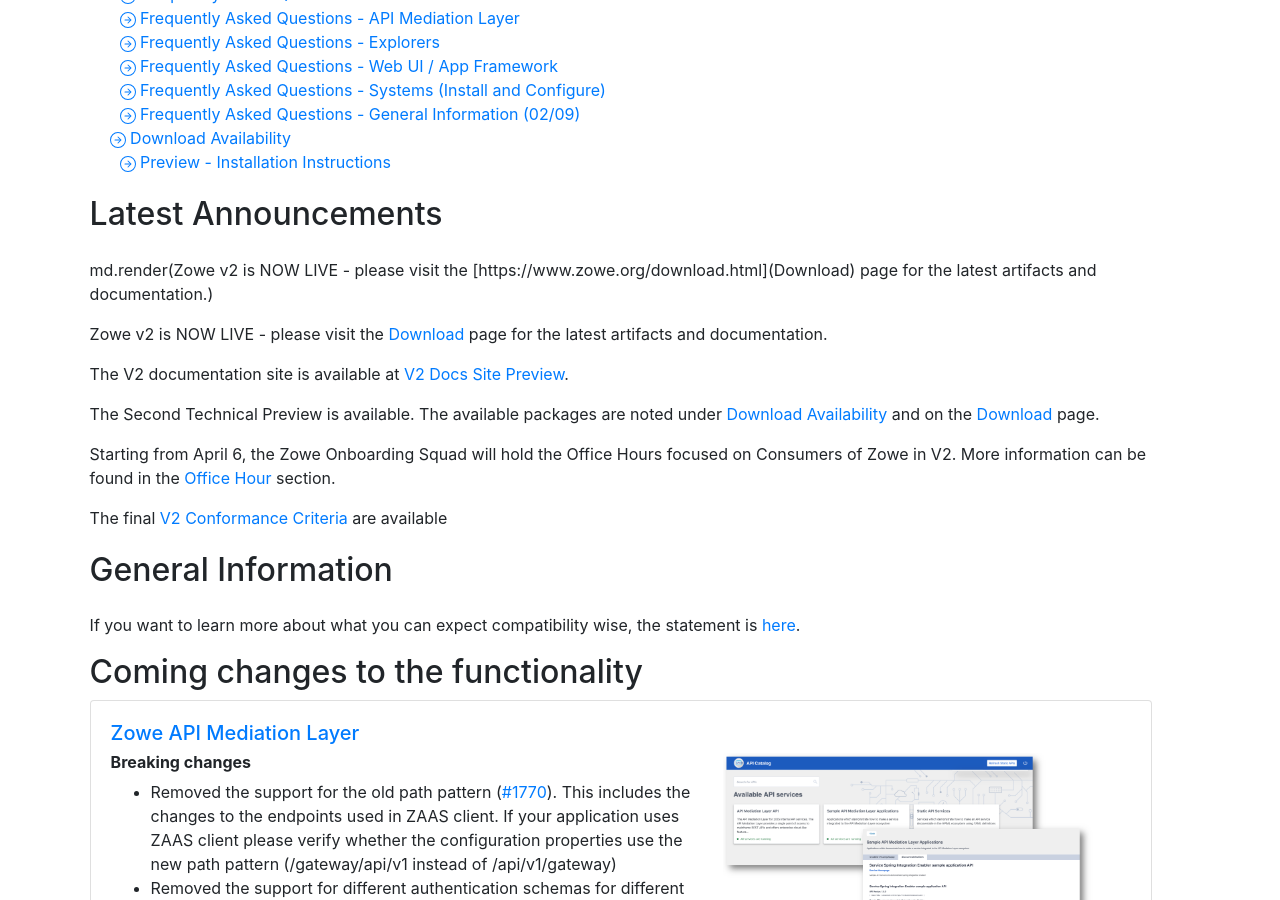
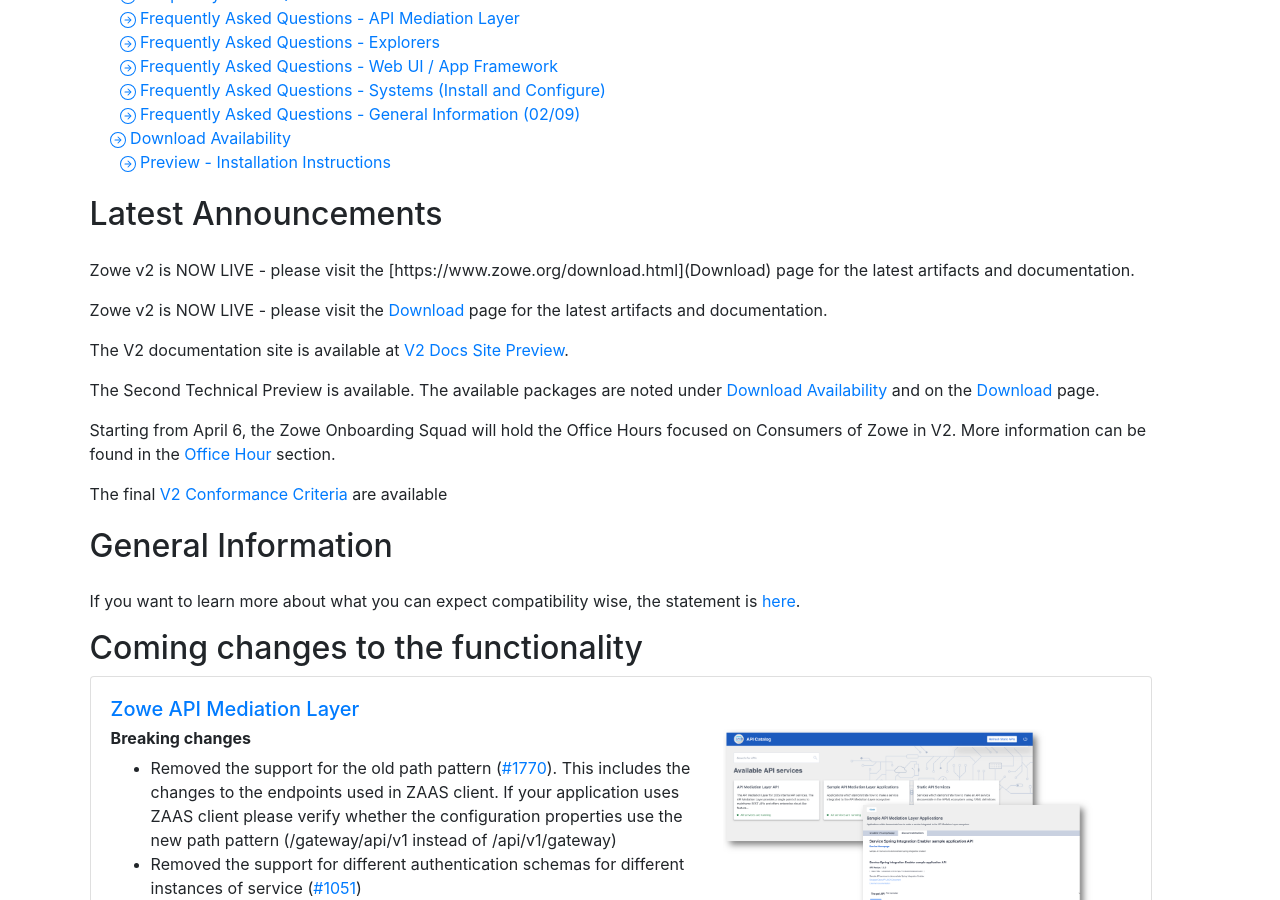
Before and after one commit to zowe/zowe.github.io, a Jekyll site: the page built from vNext.md, in a window 1280 px wide and 900 px high, scrolled down 485 px. Built offline with Jekyll 4.4.1, drawn with Linux system fonts in a browser that asks for light colours; our own code applies the rules of GitHub Pages for plain Markdown files.

Commit message:
Add correct class
Signed-off-by: GitHub <noreply@github.com>

```diff
--- a/vNext.md
+++ b/vNext.md
@@ -112,7 +112,7 @@
     <h2 style="margin-bottom: 1.5rem; margin-top: 2%" id="latest-announcements">Latest Announcements</h2>
     {% if site.data.vnext_announcements %}
       {% for announcement in site.data.vnext_announcements %}
-      <p>md.render({{ announcement.announcement }})</p>
+      <p class="md-transform">{{ announcement.announcement }}</p>
       {% endfor %}
     {% endif %}
     <p>Zowe v2 is NOW LIVE - please visit the <a href="https://www.zowe.org/download.html">Download</a> page for the latest artifacts and documentation.</p>
```
